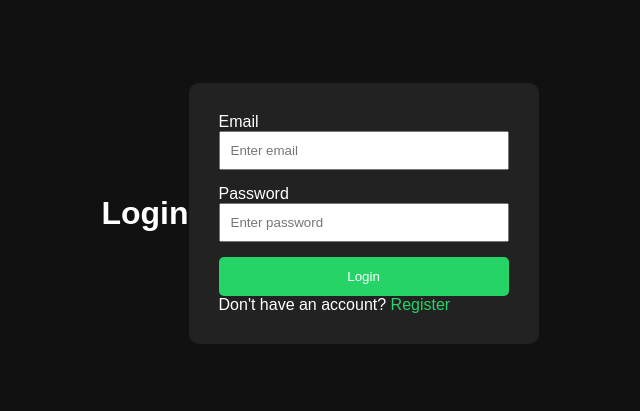
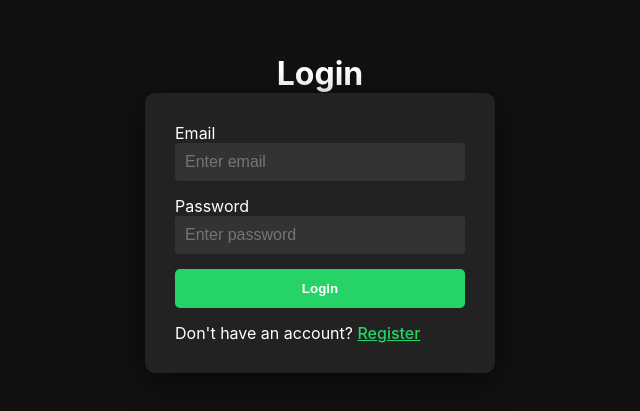
Before and after one commit to AdityaBarad5090/Chat_App, a Next.js app in the folder Client/: page /login in a window 1280 px wide. Shown: the part 187-598 px from the top of the page, without its empty margins (320-960 px from the left). Built offline with nearby package versions, Linux system fonts and the light colour scheme.

Commit message:
Design Imrpve

```diff
--- a/Client/app/login/page.js
+++ b/Client/app/login/page.js
@@ -2,6 +2,7 @@
 
 import { useState } from "react";
 import { useRouter } from "next/navigation";
+import styles from "./page.module.css";
 
 export default function LoginPage() {
 
@@ -76,20 +77,13 @@ export default function LoginPage() {
     };
 
     return (
-        <div style={{
-            minHeight: "100vh",
-            display: "flex",
-            justifyContent: "center",
-            alignItems: "center",
-            background: "#111",
-            color: "white"
-        }}>
+        <div className={styles.container}>
 
             <h1>Login</h1>
 
-            <form onSubmit={handleLogin} style={{ width: "350px", padding: "30px", background: "#222", borderRadius: "10px" }}>
+            <form onSubmit={handleLogin} className={styles.form}>
 
-                <div style={{ marginBottom: "15px" }}>
+                <div className={styles.field}>
                     <label>Email</label>
 
                     <input
@@ -100,15 +94,11 @@ export default function LoginPage() {
                         }
                         placeholder="Enter email"
                         required
-                        style={{
-                            display: "block",
-                            width: "100%",
-                            padding: "10px"
-                        }}
+                        className={styles.input}
                     />
                 </div>
 
-                <div style={{ marginBottom: "15px" }}>
+                <div className={styles.field}>
                     <label>Password</label>
 
                     <input
@@ -119,16 +109,12 @@ export default function LoginPage() {
                         }
                         placeholder="Enter password"
                         required
-                        style={{
-                            display: "block",
-                            width: "100%",
-                            padding: "10px"
-                        }}
+                        className={styles.input}
                     />
                 </div>
 
                 {error && (
-                    <p style={{ color: "red" }}>
+                    <p className={styles.error}>
                         {error}
                     </p>
                 )}
@@ -136,15 +122,7 @@ export default function LoginPage() {
                 <button
                     type="submit"
                     disabled={loading}
-                    style={{
-                        width: "100%",
-                        padding: "12px",
-                        background: "#25d366",
-                        color: "white",
-                        border: "none",
-                        borderRadius: "5px",
-                        cursor: "pointer"
-                    }}
+                    className={styles.button}
                 >
                     {loading
                         ? "Logging in..."
@@ -154,7 +132,7 @@ export default function LoginPage() {
 
                 <p>
                     Don't have an account?{" "}
-                    <a href="/register" style={{ color: "#25d366", cursor: "pointer" }}>
+                    <a href="/register" className={styles.link}>
                         Register
                     </a>
                 </p>
--- /dev/null
+++ b/Client/app/login/page.module.css
@@ -0,0 +1,67 @@
+.container {
+  min-height: 100vh;
+  display: flex;
+  flex-direction: column;
+  justify-content: center;
+  align-items: center;
+  background: #111;
+  color: #fff;
+  font-family: 'Inter', sans-serif;
+  padding: 20px;
+}
+
+.form {
+  width: 350px;
+  padding: 30px;
+  background: #222;
+  border-radius: 10px;
+  box-shadow: 0 8px 32px rgba(0, 0, 0, 0.6);
+  backdrop-filter: blur(8px);
+  display: flex;
+  flex-direction: column;
+  gap: 15px;
+}
+
+.input {
+  display: block;
+  width: 100%;
+  padding: 10px;
+  border: none;
+  border-radius: 4px;
+  background: #333;
+  color: #fff;
+  font-size: 1rem;
+  box-sizing: border-box;
+}
+
+.input:focus {
+  outline: none;
+  background: #444;
+}
+
+.button {
+  width: 100%;
+  padding: 12px;
+  background: #25d366;
+  color: #fff;
+  border: none;
+  border-radius: 5px;
+  cursor: pointer;
+  font-weight: 600;
+  transition: background 0.3s ease;
+}
+
+.button:hover {
+  background: #1ebf5b;
+}
+
+.link {
+  color: #25d366;
+  cursor: pointer;
+  text-decoration: underline;
+  font-weight: 500;
+}
+
+.link:hover {
+  opacity: 0.8;
+}
```
